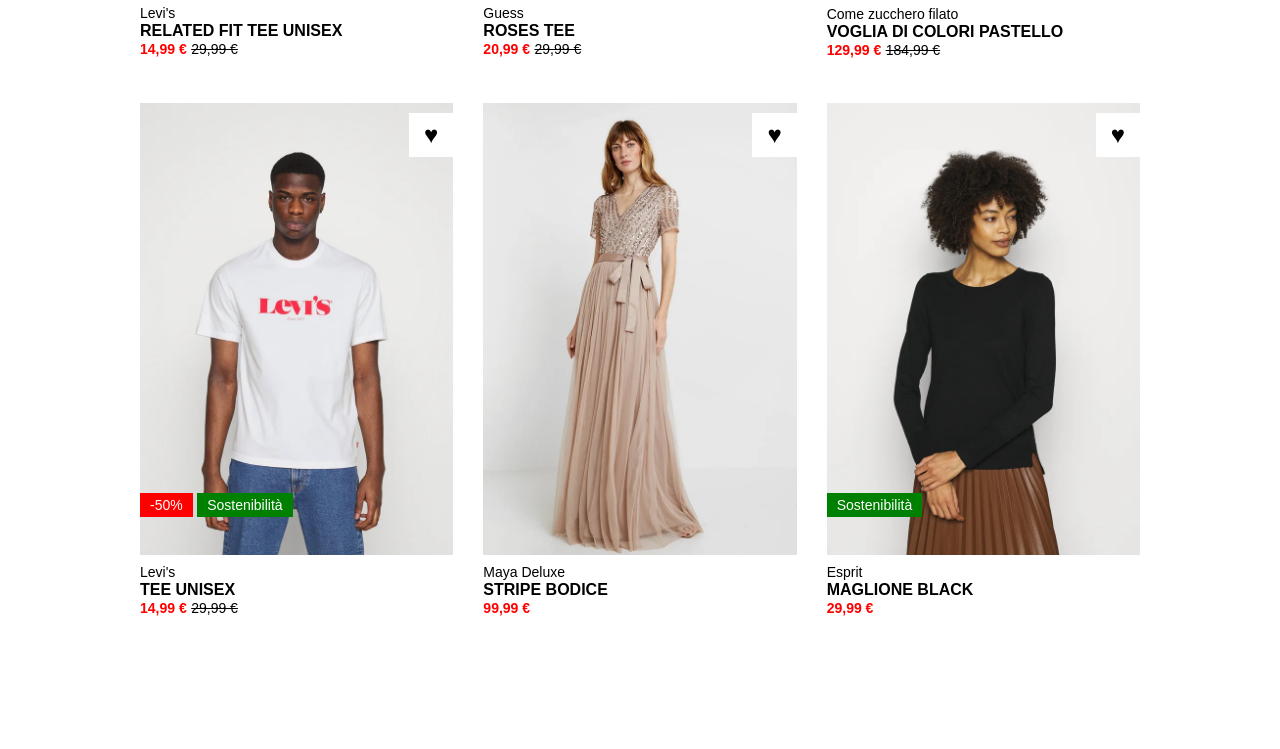
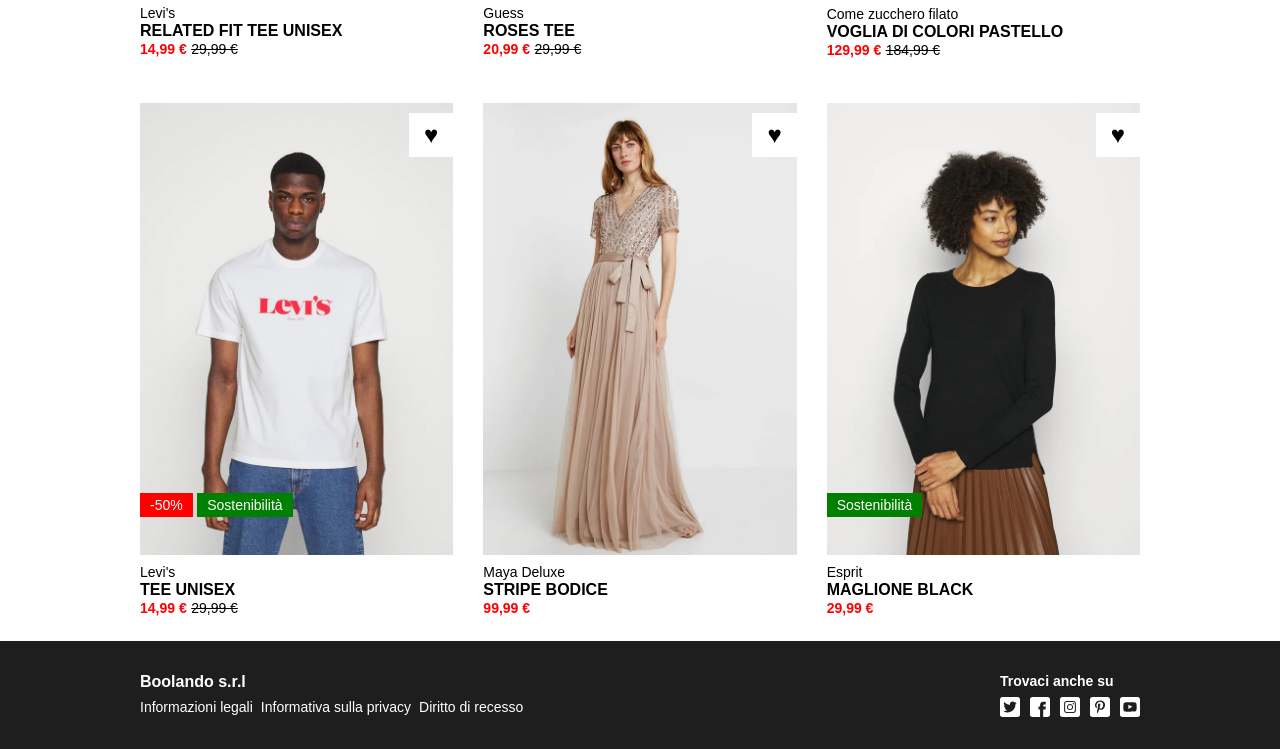
Before and after one commit to vi-ser/html-css-boolando, a plain HTML site: page index.html in a window 1280 px wide. Shown: the part 576-1325 px from the top of the page. Before the commit the page ends 1217 px from the top, so only its background shows below. Drawn offline with Linux system fonts and the light colour scheme.

Commit message:
esercizio concluso

```diff
--- a/css/style.css
+++ b/css/style.css
@@ -189,5 +189,55 @@ main .container .product .favourite span {
 /* fine BONUS */
 
 /* footer */
+footer {
+    padding: 32px;
+
+    background-color: #1e1e1e;
+    color: white;
+}
+
+footer .container {
+    display: flex;
+    justify-content: space-between;
+}
+
+footer .container .info .name {
+    display: inline-block;
+    margin-bottom: 8px;
+}
+
+
+footer .container .info .legal {
+    display: flex;
+    gap: 8px;
+    font-size: 14px;
+}
+
+footer .container .social {
+    display: flex;
+    flex-direction: column;
+    gap: 8px;
+}
+
+footer .container .social .find-us {
+    font-size: 14px;
+}
+
+footer .container .social .icons {
+    display: flex;
+    justify-content: flex-start;
+    gap: 10px;
+}
+
+footer .container .social .icons img {
+    width: 20px;
+}
+
+
+
+
+
+
+
 
 /* fine footer */
--- a/index.html
+++ b/index.html
@@ -131,12 +131,23 @@
 
     <footer>
         <div class="container">
-            <div class="Info">
-                <strong></strong>
-                <p></p>
+            <div class="info">
+                <strong class="name">Boolando s.r.l</strong>
+                <div class="legal">
+                    <span>Informazioni legali</span>
+                    <span>Informativa sulla privacy</span>
+                    <span>Diritto di recesso</span>
+                </div>
             </div>
             <div class="social">
-                <strong></strong>
+                <strong class="find-us">Trovaci anche su</strong>
+                <div class="icons">
+                    <img src="./img/twitter.svg" alt="">
+                    <img src="./img/facebook.svg" alt="">
+                    <img src="./img/instagram.svg" alt="">
+                    <img src="./img/pinterest.svg" alt="">
+                    <img src="./img/youtube.svg" alt="">
+                </div>
             </div>
         </div>
     </footer>
```
Also changed, not shown: img/facebook.svg (added), img/instagram.svg (added), img/pinterest.svg (added), img/twitter.svg (added), img/youtube.svg (added).
